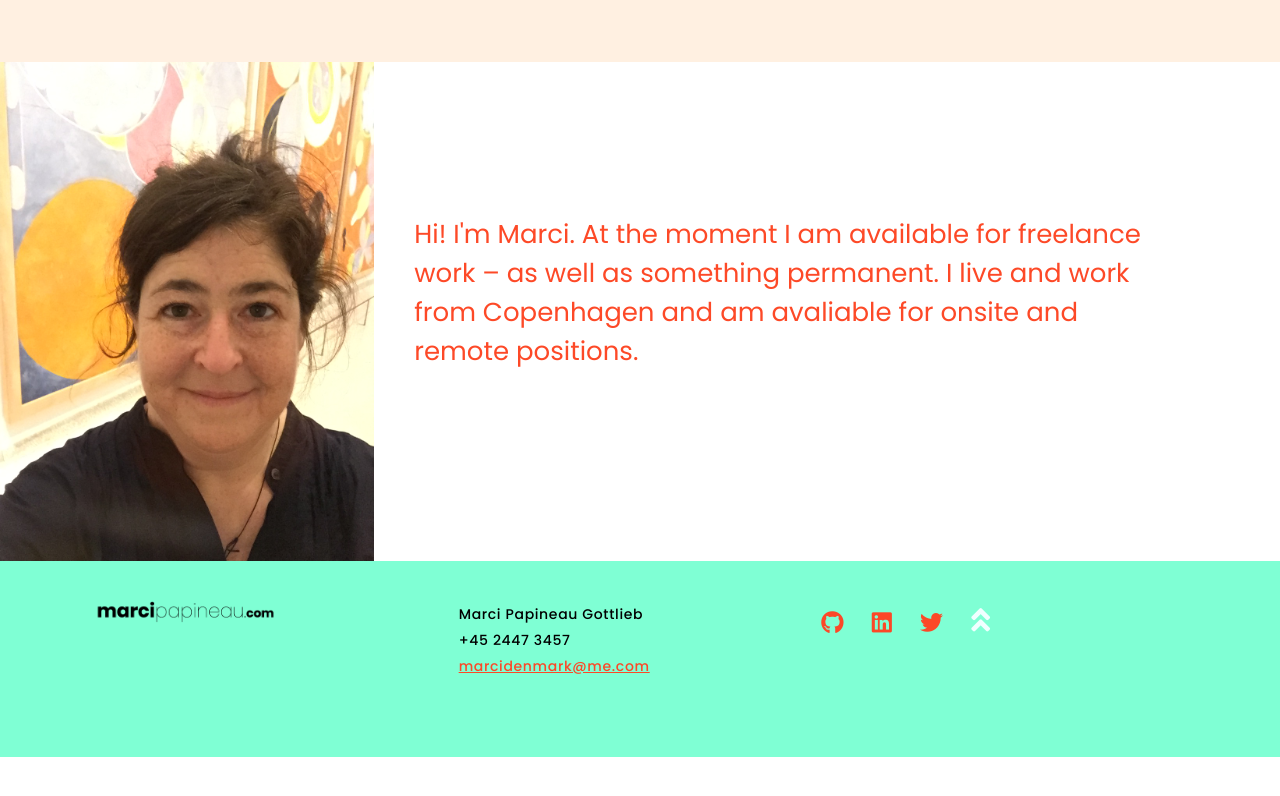
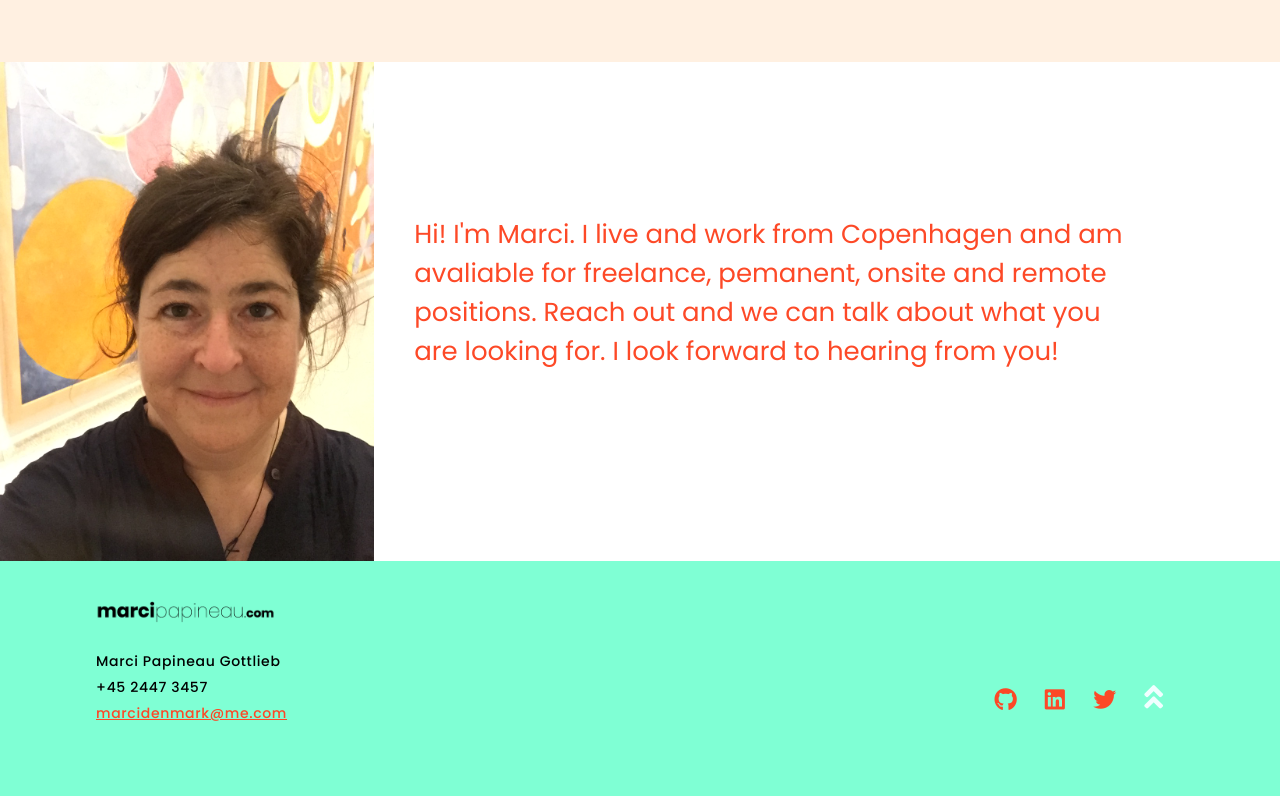
Before and after one commit to marcidenmark/marcipapineaudotcom, a plain HTML site: page index.html in a window 1280 px wide. Shown: the part 6689-7485 px from the top of the page. Before the commit the page ends 7446 px from the top, so only its background shows below. Drawn offline with Linux system fonts and the light colour scheme.

Commit message:
made footer 2 cols

```diff
--- a/css/Components/grid.css
+++ b/css/Components/grid.css
@@ -24,7 +24,7 @@
 }
 @media(max-width: 320px) {
 .marci{
-	height: 437px;
+	height: 499px;
 }
 }
 
--- a/css/Components/navbar-footer.css
+++ b/css/Components/navbar-footer.css
@@ -39,12 +39,13 @@
 .footer-wrapper {
 	margin-top: -6px;
 	display: grid;
-	grid-template-columns: 1fr 1fr 1fr;
-	/* align-items: end; */
+	grid-template-columns: 1fr auto;
+	align-items: end;
 }
 @media (max-width: 768px) {
 	.footer-wrapper {
 		grid-template-columns: 1fr;
+		text-align: center;
 	}
 }
 .footer-social {
--- a/index.html
+++ b/index.html
@@ -510,8 +510,9 @@
     <!-- new about me -->
     <div class="about-container">
       <img src="images/marci-4.jpeg" alt="" class="marci">
-        <div class="about-text">Hi! I'm Marci. At the moment I am available for
-          freelance work – as well as something permanent. I live and work from Copenhagen and am avaliable for onsite and remote positions.
+        <div class="about-text">Hi! I'm Marci. I live and work from Copenhagen and am avaliable for freelance, pemanent, onsite and remote positions.
+          Reach out and we can talk about what you are looking for. I look forward to hearing from you!
+
         </div>
 
     </div>
@@ -522,7 +523,6 @@
       <div class="footer-wrapper">
         <div>
         <a href="#navbar">   <img src="images/logo.png" id="logo" alt="" style="margin-left: -8px; margin-top:10px;"> </a>
-      </div>
         <div class="samplename infoleft">
           <p class="medium">Marci Papineau Gottlieb <br>
           +45 2447 3457 <br>
@@ -536,7 +536,9 @@
           </ul>
         </div> -->
         </div>
-                <div class="footer-social">
+      </div>
+
+        <div class="footer-social">
           <ul style="padding-left:0px;">
             <li><a href="https://www.github.com/marcidenmark" target="_blank "><i class="nav fab fa-github fa-1x" style="color:#fc4827;"> </i></a></li>
             <li>  <a href="https://www.linkedin.com/in/marcidenmark/" target="_blank"><i class="fab fa-linkedin fa-1x"style="color:#fc4827;"> </i></a></li>
```
